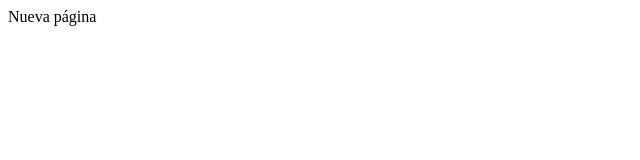
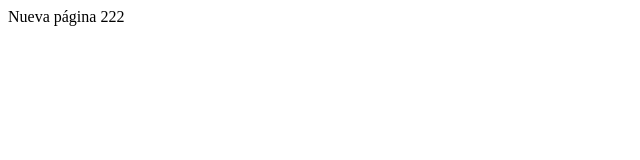
Before and after one commit to jmanyez/tped1_22, a plain HTML site: page index.html in a window 1280 px wide. Shown: the full height of the page, 0-640 px from the left. Drawn offline with Linux system fonts and the light colour scheme.

Commit message:
Update index.html
nuevo index

```diff
--- a/index.html
+++ b/index.html
@@ -1 +1 @@
-<p>Nueva página</p>
+<p>Nueva página 222</p>
```
